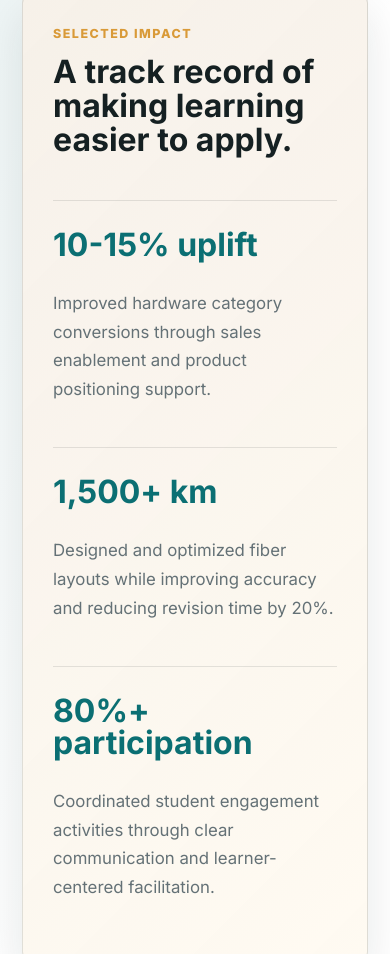
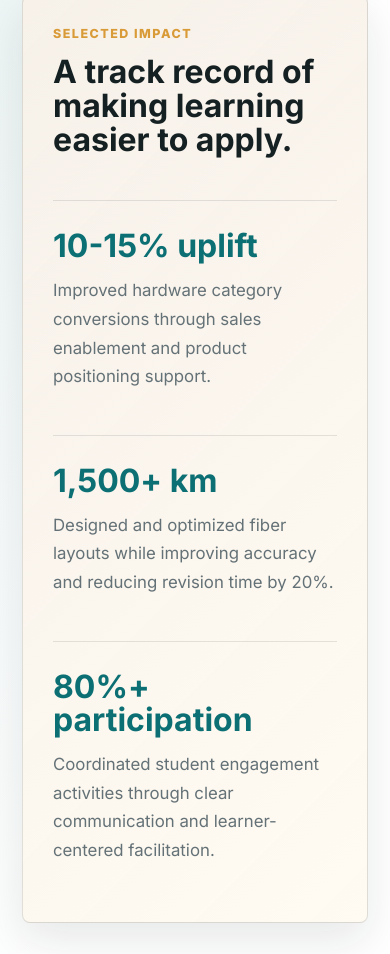
Before and after one commit to raktripathi8-ui/rakshit-portfolio, a plain HTML site: page index.html in a window 390 px wide. Shown: the part 3545-4499 px from the top of the page. Drawn offline with Linux system fonts and the light colour scheme.

Commit message:
Add files via upload

```diff
--- a/styles.css
+++ b/styles.css
@@ -21,6 +21,7 @@
 
 html {
   scroll-behavior: smooth;
+  scroll-padding-top: 110px;
 }
 
 body {
@@ -400,8 +401,8 @@ h1 {
 
 .impact-list article {
   display: grid;
-  grid-template-columns: minmax(170px, 0.32fr) 1fr;
-  gap: 28px;
+  grid-template-columns: minmax(390px, 0.42fr) 1fr;
+  gap: 34px;
   align-items: center;
   border-top: 1px solid rgba(21, 32, 34, 0.11);
   padding: 28px 0;
@@ -409,8 +410,9 @@ h1 {
 
 .impact-list strong {
   color: var(--teal);
-  font-size: clamp(2rem, 5vw, 4.2rem);
-  line-height: 1;
+  font-size: clamp(2rem, 4vw, 3.65rem);
+  line-height: 1.04;
+  overflow-wrap: normal;
 }
 
 .impact-list span {
@@ -547,6 +549,11 @@ h1 {
   .capability-grid {
     grid-template-columns: repeat(2, minmax(0, 1fr));
   }
+
+  .impact-list article {
+    grid-template-columns: 1fr;
+    gap: 14px;
+  }
 }
 
 @media (max-width: 680px) {
@@ -572,7 +579,6 @@ h1 {
 
   .hero-stats,
   .capability-grid,
-  .impact-list article,
   .timeline article {
     grid-template-columns: 1fr;
   }
```
